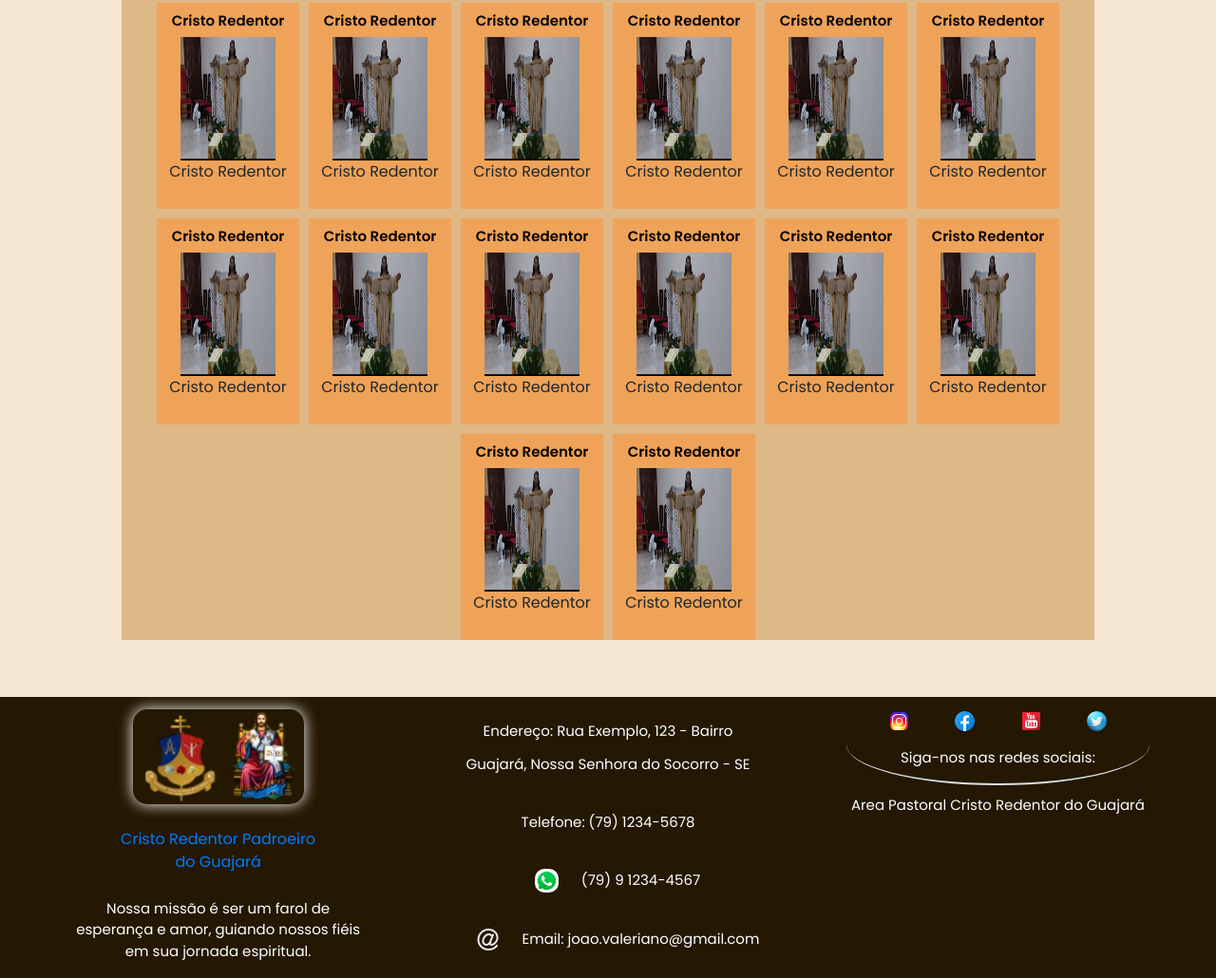
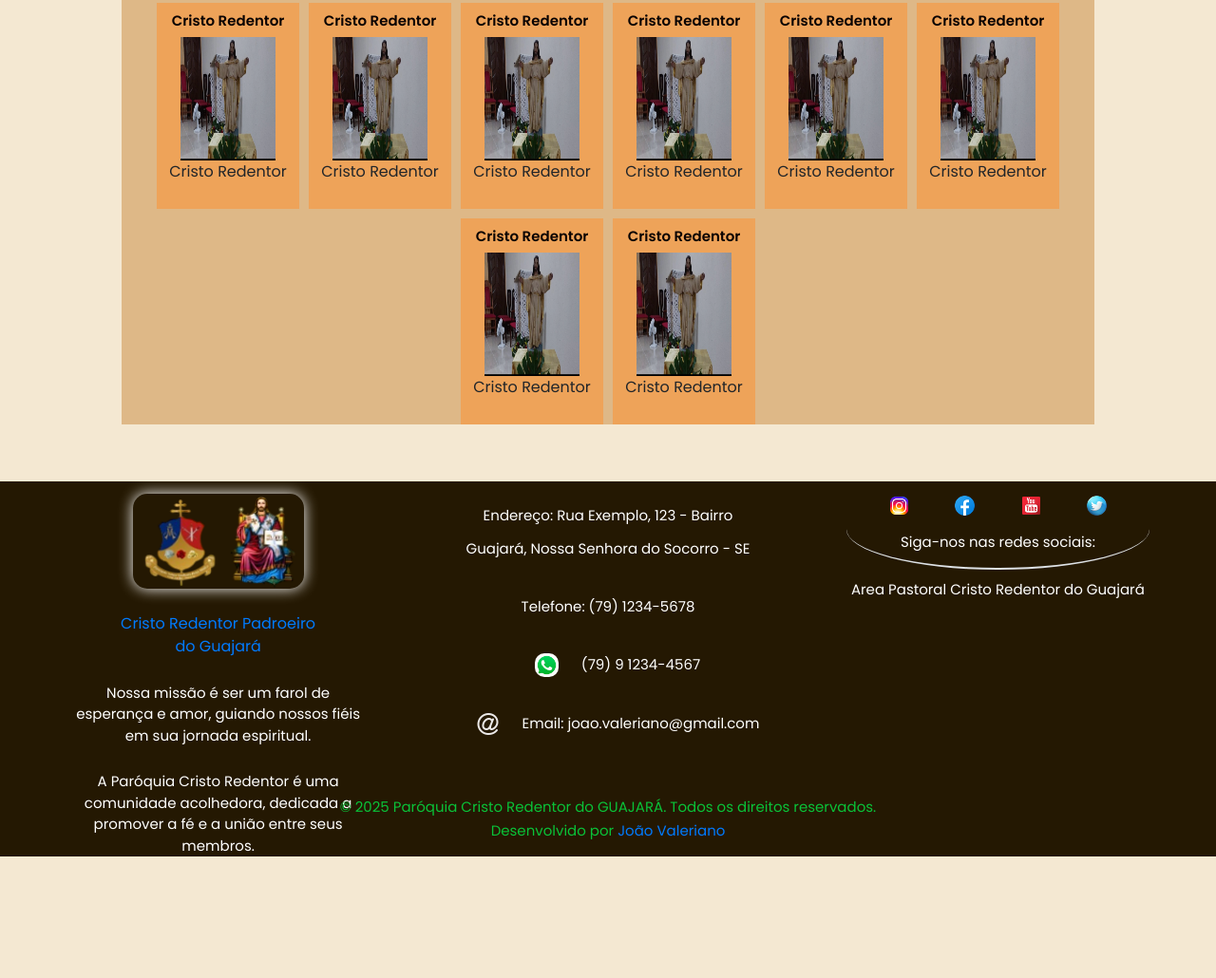
Before and after one commit to joaovaleriano23/Cristo-Redentor, a plain HTML site: page fotos.html in a window 1280 px wide. Shown: the part 842-1872 px from the top of the page at 95% size. After the commit the page ends 1744 px from the top, so only its background shows below. Drawn offline with nearby package versions, Linux system fonts and the light colour scheme.

Commit message:
Remove duplicatas de fotos do Cristo Redentor e corrige erro de digitação na página "quem somos". Ajusta estilo do rodapé.

```diff
--- a/fotos.html
+++ b/fotos.html
@@ -202,65 +202,7 @@
                     </figure>
                 </div>
 
-                <div class="fotos-do-album">
-                    <h3>Cristo Redentor</h3>
-                    <figure>
-                        <img src="/asset/cristo-redentor.webp" alt="Pastoral do Acolhimento" class="foto-img"
-                            width="100px" height="150px">
-                        <figcaption>Cristo Redentor</figcaption>
 
-                    </figure>
-                </div>
-
-                <div class="fotos-do-album">
-                    <h3>Cristo Redentor</h3>
-                    <figure>
-                        <img src="/asset/cristo-redentor.webp" alt="Pastoral do Acolhimento" class="foto-img"
-                            width="100px" height="150px">
-                        <figcaption>Cristo Redentor</figcaption>
-
-                    </figure>
-                </div>
-
-                <div class="fotos-do-album">
-                    <h3>Cristo Redentor</h3>
-                    <figure>
-                        <img src="/asset/cristo-redentor.webp" alt="Pastoral do Acolhimento" class="foto-img"
-                            width="100px" height="150px">
-                        <figcaption>Cristo Redentor</figcaption>
-
-                    </figure>
-                </div>
-
-                <div class="fotos-do-album">
-                    <h3>Cristo Redentor</h3>
-                    <figure>
-                        <img src="/asset/cristo-redentor.webp" alt="Pastoral do Acolhimento" class="foto-img"
-                            width="100px" height="150px">
-                        <figcaption>Cristo Redentor</figcaption>
-
-                    </figure>
-                </div>
-
-                <div class="fotos-do-album">
-                    <h3>Cristo Redentor</h3>
-                    <figure>
-                        <img src="/asset/cristo-redentor.webp" alt="Pastoral do Acolhimento" class="foto-img"
-                            width="100px" height="150px">
-                        <figcaption>Cristo Redentor</figcaption>
-
-                    </figure>
-                </div>
-
-                <div class="fotos-do-album">
-                    <h3>Cristo Redentor</h3>
-                    <figure>
-                        <img src="/asset/cristo-redentor.webp" alt="Pastoral do Acolhimento" class="foto-img"
-                            width="100px" height="150px">
-                        <figcaption>Cristo Redentor</figcaption>
-
-                    </figure>
-                </div>
             </div>
 
 
--- a/style..css
+++ b/style..css
@@ -743,14 +743,19 @@ footer .footer-registro {
     }
     .footer-social p{
         font-size: 14px;
-        line-height: 28px;
+        line-height: 26px;
     }
 
     .footer-social img{
         margin: 0 5px;
     }
 
-    .footer-registro {
+    footer .footer-registro {
+
+    line-height: 9px;
+    margin-top: 20px;
+    }
+.footer-registro {
         margin-top: 10px;
     }
 
```
Also changed, not shown: quem-somos.html (+1 -1 lines).
